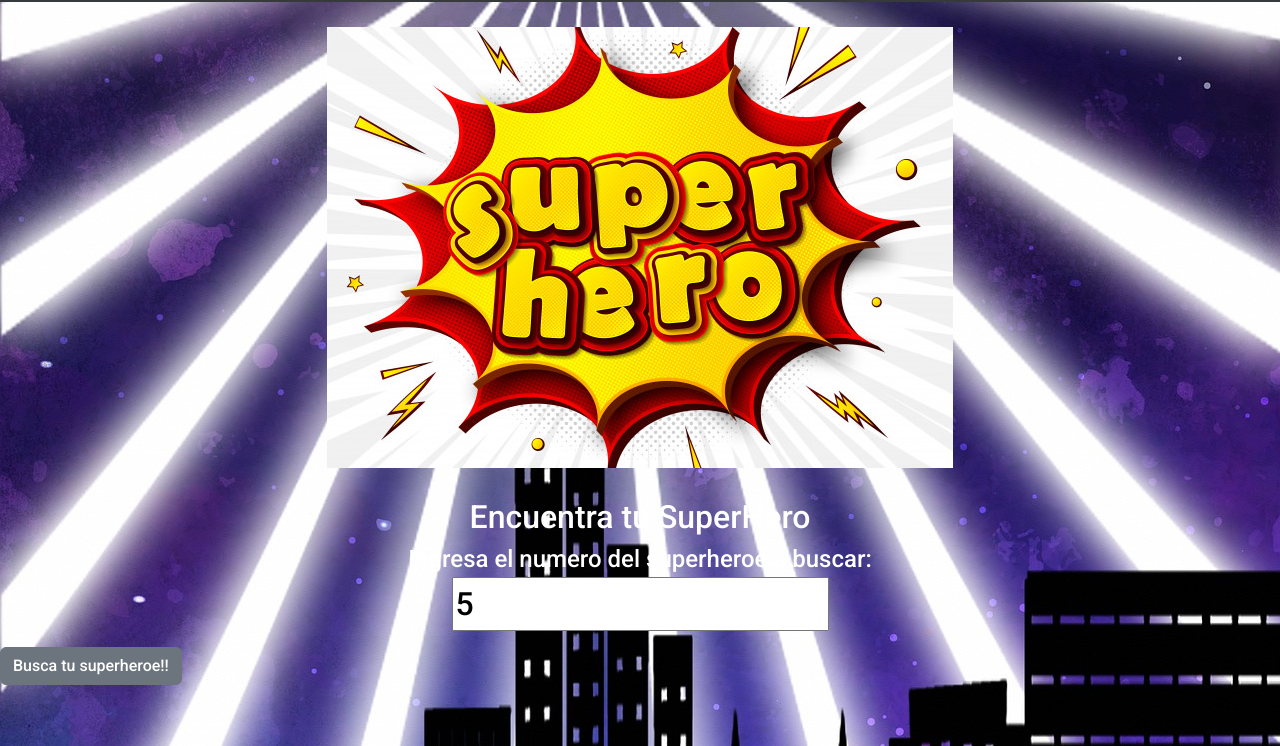
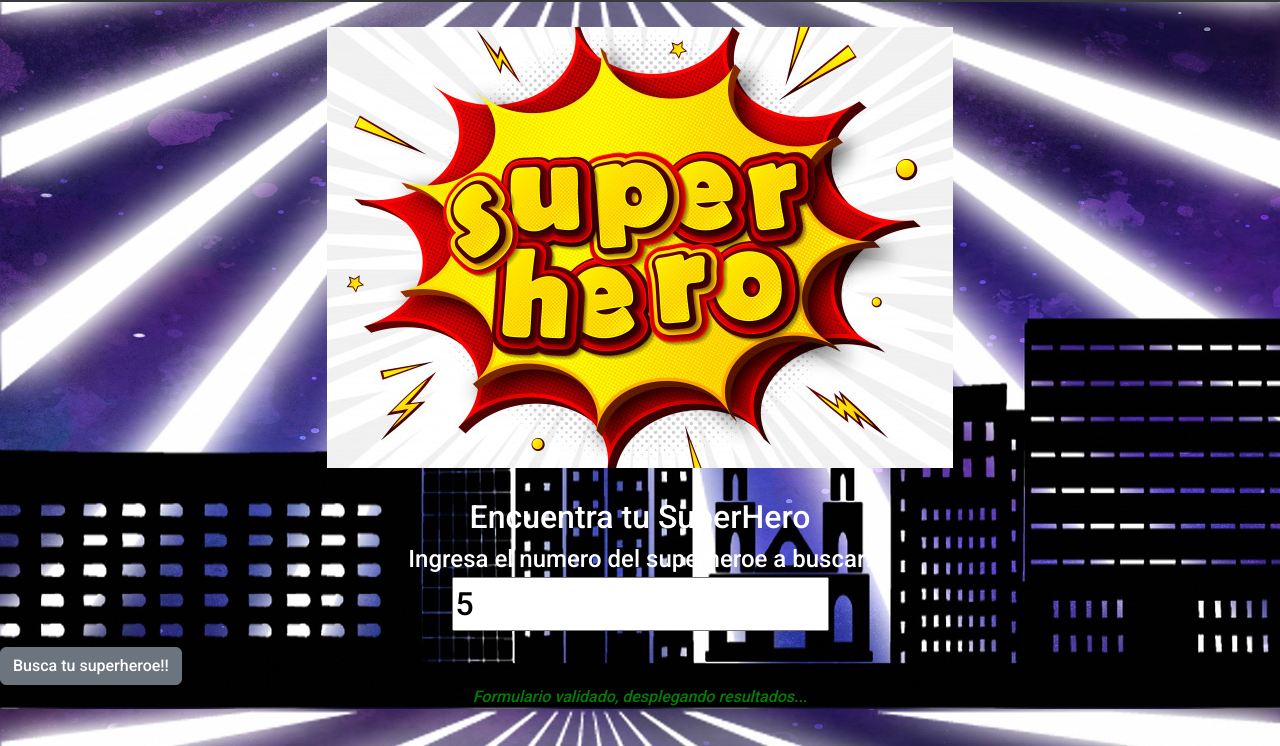
Before and after one commit to Iridah/superhero, a plain HTML site: page index.html in a window 1280 px wide. Both pictures are taken after typing "5" into the empty fields and a click on the button "Busca tu superheroe!!". Shown: the part 54-800 px from the top of the page. Drawn offline with nearby package versions, Linux system fonts and the light colour scheme; no server answers.

Commit message:
progresos en el punto 3.4

```diff
--- a/assets/css/style.css
+++ b/assets/css/style.css
@@ -6,9 +6,10 @@ body {
     font-family: 'Roboto', sans-serif;
     color: #373A3C;
     background-image: url("../img/superhero-background-3587155_1280.jpg");
-    background-repeat: no-repeat;
-    background-attachment: scroll;
+    background-repeat: round;
+    background-attachment: local;
 }
+
 /*navbar*/
 .navbar {
     background-color: #373A3C;
@@ -48,6 +49,11 @@ div .btn {
     justify-content: center;
     align-items: center;
 }
+div p, .resultado {
+    text-align: center;
+    justify-content: center;
+    align-items: center;
+}
 /*validacion adicional*/
 input:invalid {
     border: 2px dashed red;
--- a/assets/js/script.js
+++ b/assets/js/script.js
@@ -1,4 +1,5 @@
 /*captura*/
+const num = $("#botton").val();
 let form = document.getElementById("form");
 
 /*validacion*/
@@ -6,8 +7,7 @@ form.addEventListener( "submit", function (event) {
     event.preventDefault();
     limpiarErrores();
     let textAsunt = document.querySelector(".textAsunt").value;
-    let resultado = validar(textNombre,textAsunt,textMensaje);
-
+    let resultado = validar(textAsunt);
     if (resultado == true){
         exito();
     };
@@ -24,7 +24,7 @@ form.addEventListener( "submit", function (event) {
 
    function validar(asunt) {
     let pasamosLaValidacion = true;
-    let validacionAsunto = /[0-9]/i;
+    let validacionAsunto = /[0-9]/;
     if (validacionAsunto.test(asunt) == false) {
         document.querySelector(".errorAsunt").innerHTML = "Ingrese un codigo de superheroe correcto, por favor.";
         pasamosLaValidacion = false;
@@ -32,9 +32,9 @@ form.addEventListener( "submit", function (event) {
     return pasamosLaValidacion;
    };
 /*ajax*/
-$(function(textAsunt){
+$(function(){
     $.ajax({
-        url: "https://superheroapi.com/api/2143190186025796/",
+        url: 'https://fixcors.site/https://superheroapi.com/api/2143190186025796/'+num,
         type: "GET",
         dataType: "json",
         success: function (posts) {
--- a/index.html
+++ b/index.html
@@ -54,6 +54,11 @@
         </div>
     </form>
 </section>
+<section>
+    <div id="posts">
+
+    </div>
+</section>
 
 
 
```
